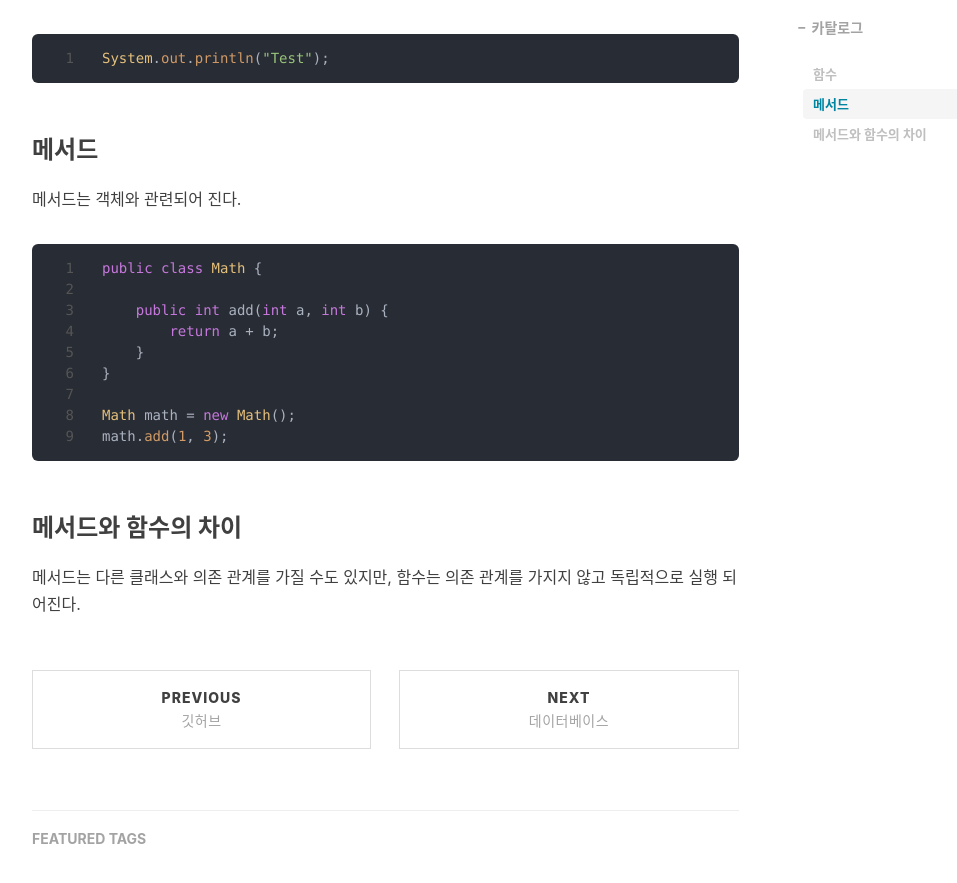
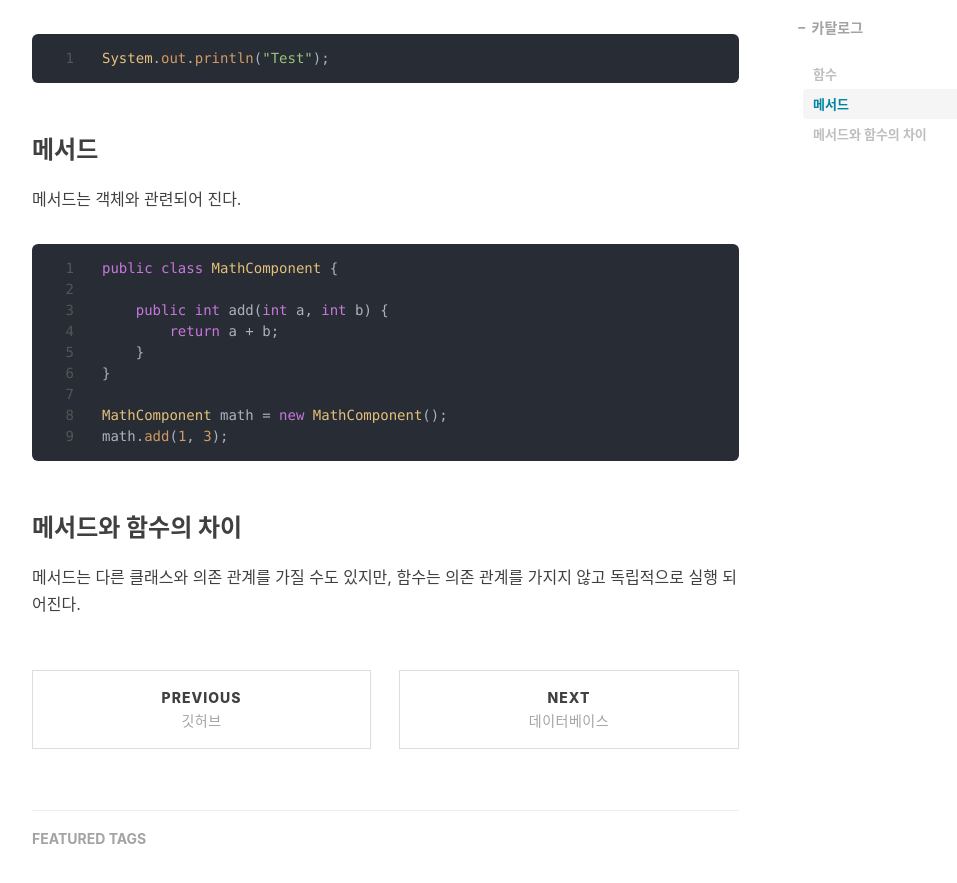
Before and after one commit to H37-J/H37-J.github.io, a Jekyll site: the page built from _posts/base/2022-03-01-function.markdown, in a window 1280 px wide and 900 px high, scrolled down 730 px. Shown: the top 883 px of the window, without its empty margins (233-1190 px from the left). Built offline with Jekyll 4.4.1, drawn with Linux system fonts in a browser that asks for light colours; nearby versions of some CDN libraries; comment, search, counter and statistics services are not loaded.

Commit message:
포스트 업데이트

````diff
--- a/_posts/base/2022-03-01-function.markdown
+++ b/_posts/base/2022-03-01-function.markdown
@@ -24,14 +24,14 @@ System.out.println("Test");
 메서드는 객체와 관련되어 진다.
 
 ```java
-public class Math {
+public class MathComponent {
 
     public int add(int a, int b) {
         return a + b;
     }
 }
 
-Math math = new Math();
+MathComponent math = new MathComponent();
 math.add(1, 3);
 ```
 
````
